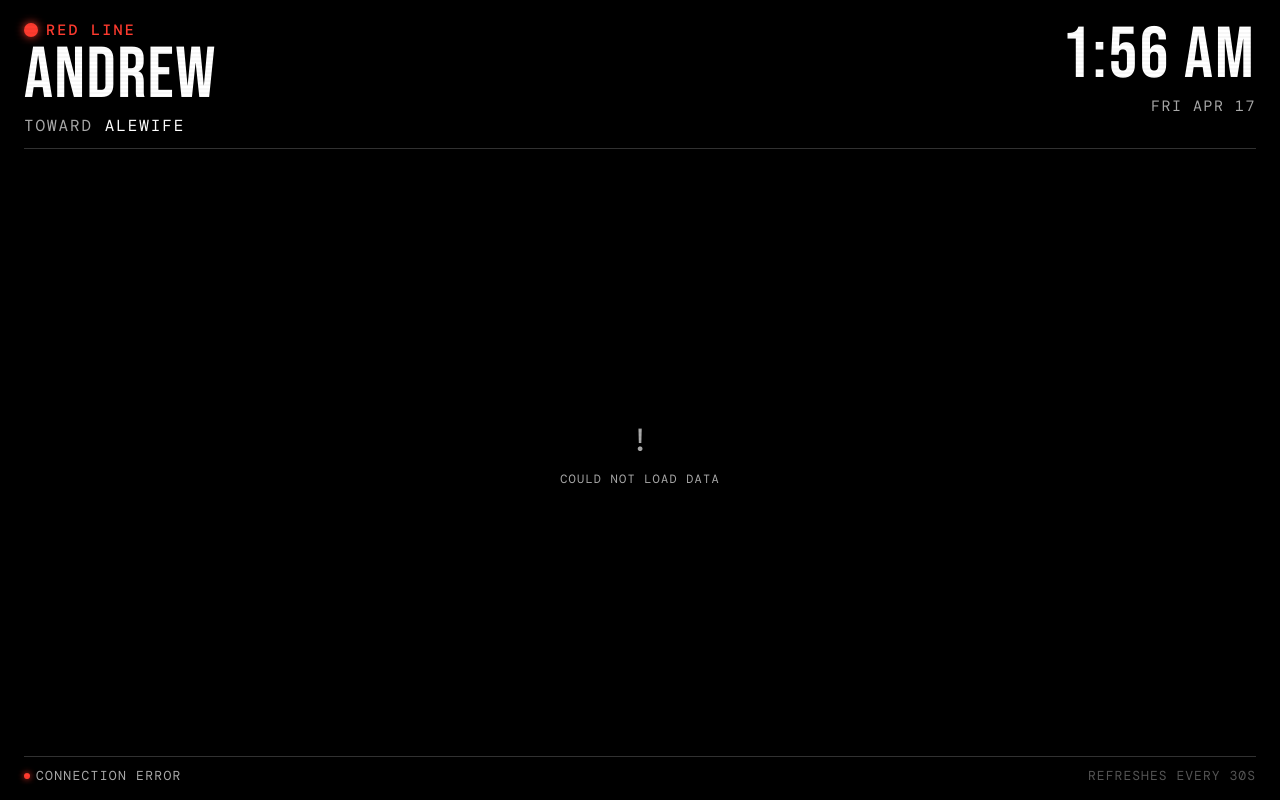
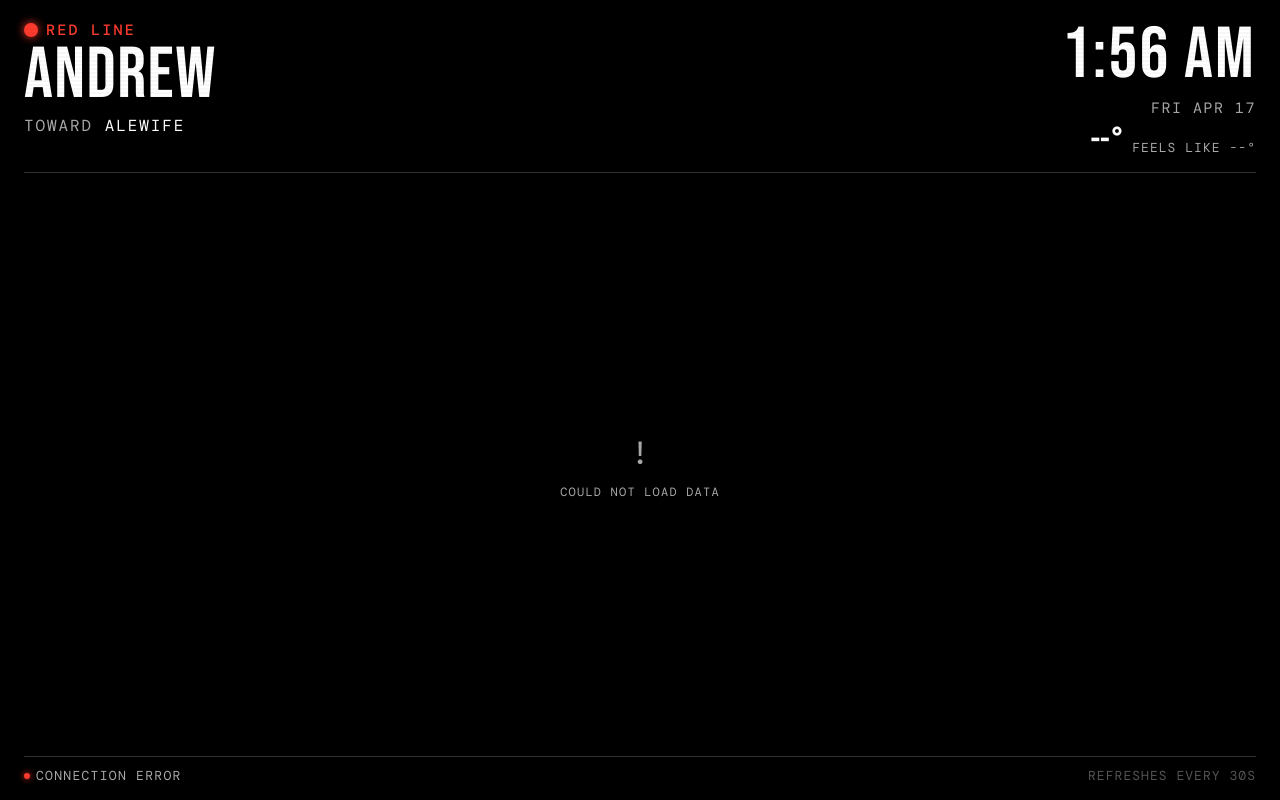
Before and after one commit to smurph182-bot/mbta-andrew, a plain HTML site: page index.html in a window 1280 px wide. Drawn offline with nearby package versions, Linux system fonts and the light colour scheme; no server answers.

Commit message:
Add files via upload

```diff
--- a/index.html
+++ b/index.html
@@ -96,6 +96,10 @@
 
     .clock-block {
       text-align: right;
+      display: flex;
+      flex-direction: column;
+      align-items: flex-end;
+      gap: 2px;
     }
 
     .clock {
@@ -112,6 +116,27 @@
       color: var(--text-dim);
       text-transform: uppercase;
       margin-top: 4px;
+    }
+
+    .weather {
+      display: flex;
+      align-items: baseline;
+      gap: 8px;
+      margin-top: 4px;
+    }
+
+    .weather-temp {
+      font-family: var(--display);
+      font-size: 36px;
+      line-height: 1;
+      color: var(--text);
+    }
+
+    .weather-feels {
+      font-size: 13px;
+      letter-spacing: 0.08em;
+      color: var(--text-dim);
+      text-transform: uppercase;
     }
 
     /* Divider */
@@ -340,6 +365,10 @@
     <div class="clock-block">
       <div class="clock" id="clock">--:--</div>
       <div class="date" id="date">---</div>
+      <div class="weather">
+        <span class="weather-temp" id="weatherTemp">--°</span>
+        <span class="weather-feels" id="weatherFeels">Feels like --°</span>
+      </div>
     </div>
   </div>
 
@@ -552,13 +581,28 @@
       } catch (_) {}
     }
 
+    // Weather (Open-Meteo, no API key required)
+    async function fetchWeather() {
+      try {
+        const url = 'https://api.open-meteo.com/v1/forecast?latitude=42.3601&longitude=-71.0589&current=temperature_2m,apparent_temperature&temperature_unit=fahrenheit&wind_speed_unit=mph&forecast_days=1';
+        const res = await fetch(url);
+        const json = await res.json();
+        const temp   = Math.round(json.current.temperature_2m);
+        const feels  = Math.round(json.current.apparent_temperature);
+        document.getElementById('weatherTemp').textContent  = `${temp}°F`;
+        document.getElementById('weatherFeels').textContent = `Feels like ${feels}°`;
+      } catch (_) {}
+    }
+
     // Init
     fetchTrains();
     fetchAlerts();
+    fetchWeather();
     refreshTimer = setInterval(() => {
       fetchTrains();
       fetchAlerts();
     }, REFRESH_MS);
+    setInterval(fetchWeather, 600000); // refresh weather every 10 min
   </script>
 </body>
 </html>
```
